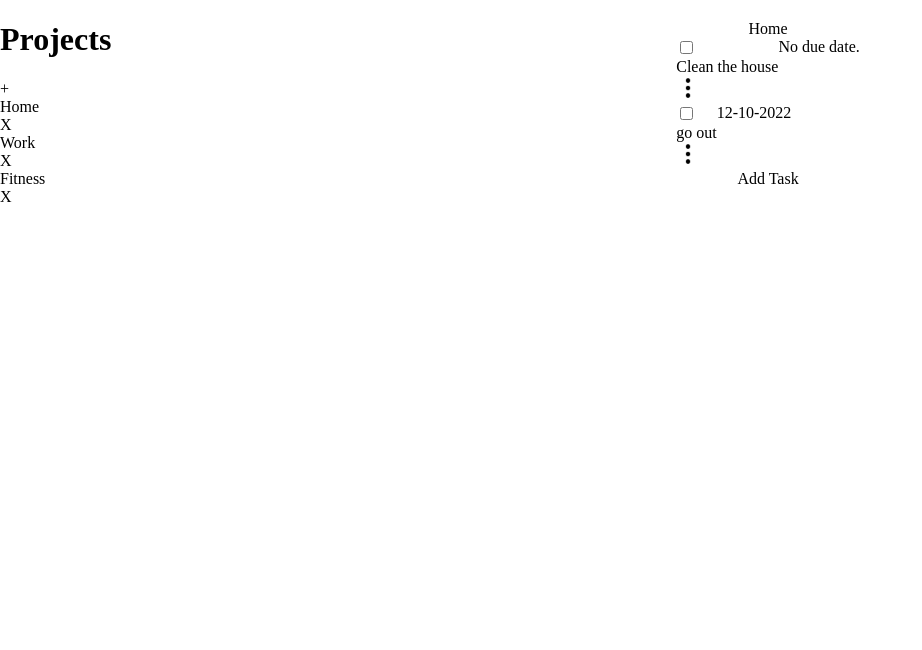
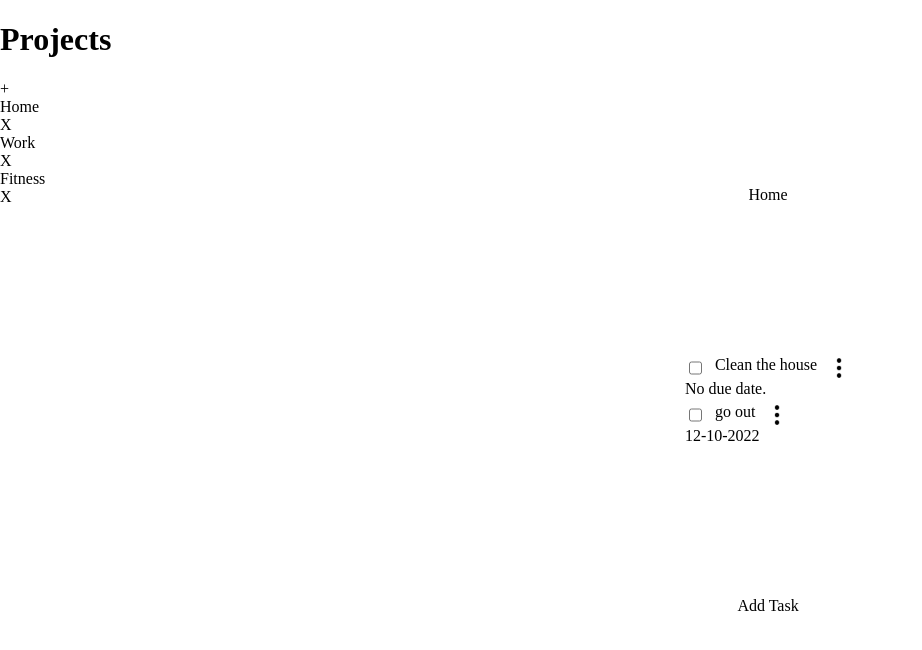
Before and after one commit to xhjayoub/To-do-list, a website built with webpack: page src/template.html in a window 1280 px wide. Shown: the whole page, without its empty margins (0-922 px from the left). Built offline with nearby package versions, Linux system fonts and the light colour scheme.

Commit message:
Fix todoContainer styling

```diff
--- a/src/styles.css
+++ b/src/styles.css
@@ -32,6 +32,7 @@ body {
 .todoContainer {
     display: grid;
     grid-template-columns: 20% 80%;
+    height: 100%;
 }
 .tasksContainer {
     padding: 20px;
@@ -39,10 +40,22 @@ body {
     flex-direction: column;
     justify-content: center;
     align-items: center;
+    gap: 20%;
 }
 .task {
     display: flex;
+    flex-direction: column;
+}
+.tasks {
+    display: flex;
+    flex-direction: column;
+    gap: 5px;
+}
+.taskSect1 {
+    display: flex;
+    gap: 10px;
 }
 .edit {
     width: 1.5rem;
+    height: auto;
 }
```
